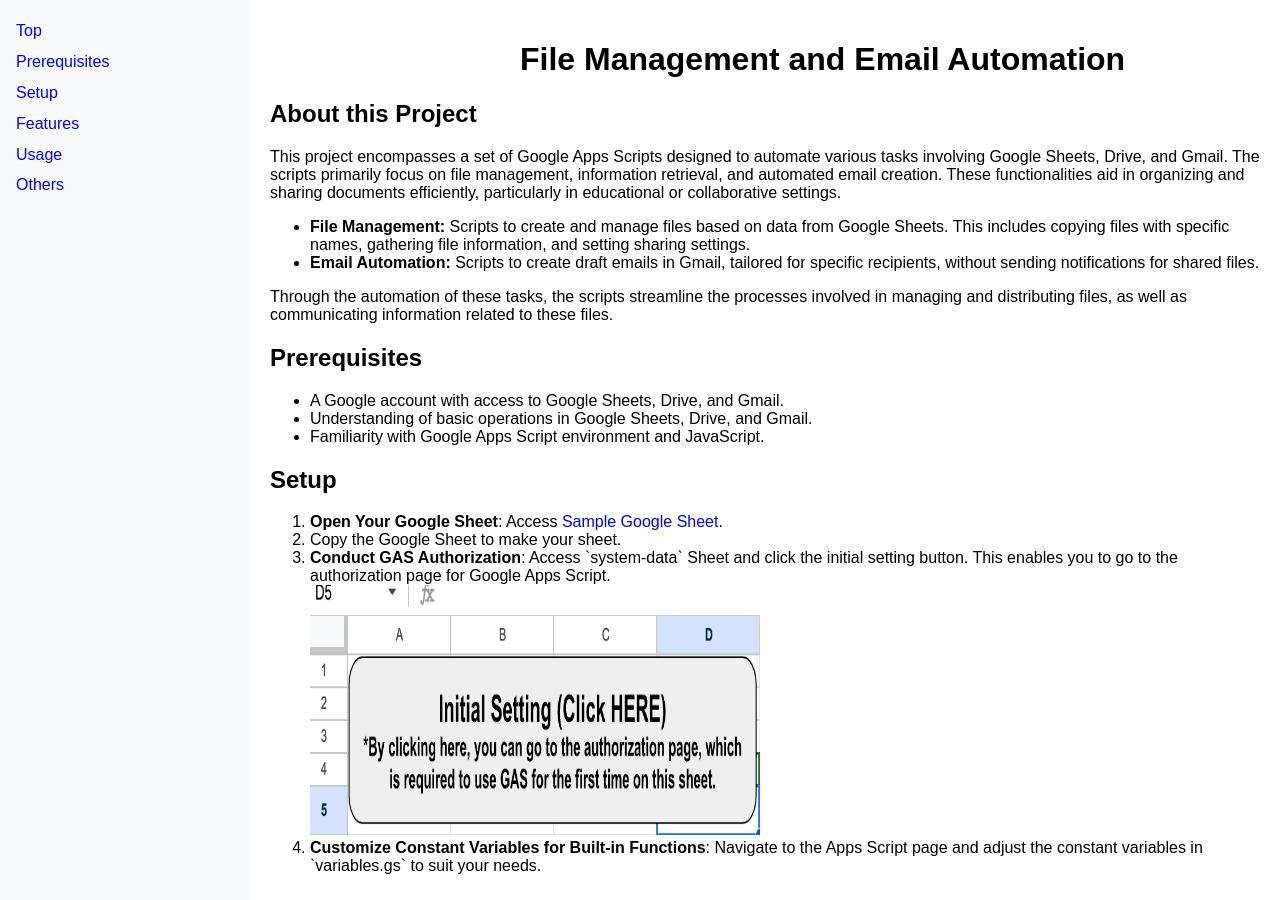
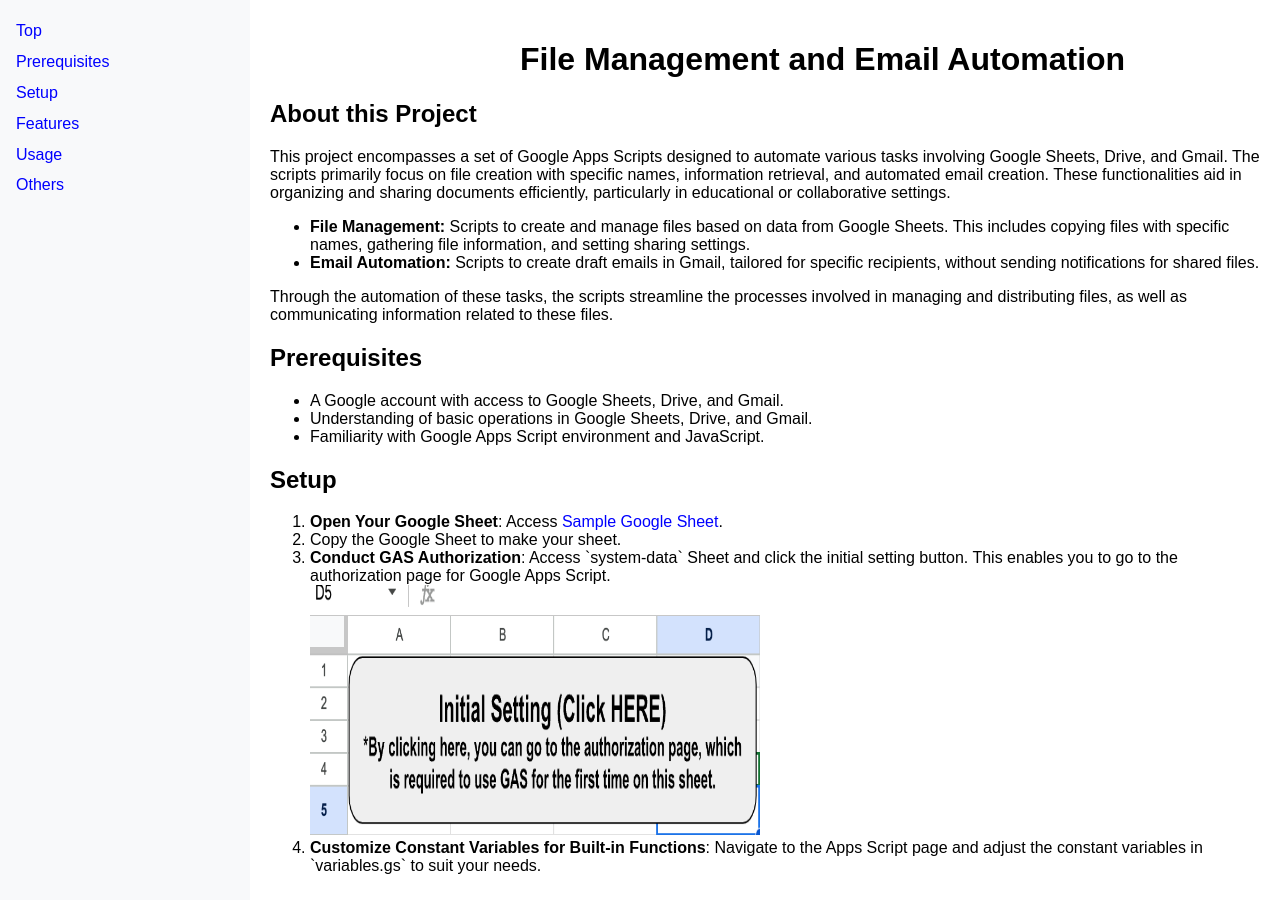
Before and after one commit to tsato21/manage-individual-file, a Jekyll site: the page built from docs/index.html, in a window 1280 px wide and 900 px high. Built offline with Jekyll 4.4.1, drawn with Linux system fonts in a browser that asks for light colours.

Commit message:
Update index.html

```diff
--- a/docs/index.html
+++ b/docs/index.html
@@ -15,7 +15,7 @@ layout: default
     </ul>
   </div>
     <h2 id="top">About this Project</h2>
-    <div>This project encompasses a set of Google Apps Scripts designed to automate various tasks involving Google Sheets, Drive, and Gmail. The scripts primarily focus on file management, information retrieval, and automated email creation. These functionalities aid in organizing and sharing documents efficiently, particularly in educational or collaborative settings.</div>
+    <div>This project encompasses a set of Google Apps Scripts designed to automate various tasks involving Google Sheets, Drive, and Gmail. The scripts primarily focus on file creation with specific names, information retrieval, and automated email creation. These functionalities aid in organizing and sharing documents efficiently, particularly in educational or collaborative settings.</div>
     <ul>
         <li><strong>File Management:</strong> Scripts to create and manage files based on data from Google Sheets. This includes copying files with specific names, gathering file information, and setting sharing settings.</li>
         <li><strong>Email Automation:</strong> Scripts to create draft emails in Gmail, tailored for specific recipients, without sending notifications for shared files.</li>
```
